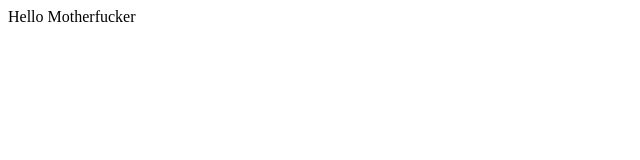
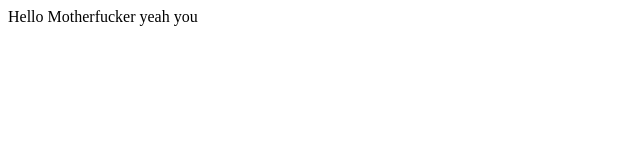
Before and after one commit to N5E11/git-test, a plain HTML site: page index.html in a window 1280 px wide. Shown: the full height of the page, 0-640 px from the left. Drawn offline with Linux system fonts and the light colour scheme.

Commit message:
Update index.html

```diff
--- a/index.html
+++ b/index.html
@@ -6,6 +6,7 @@
     <title>Document</title>
 </head>
 <body>
-    Hello Motherfucker
+    Hello Motherfucker yeah you
+
 </body>
 </html>
```
